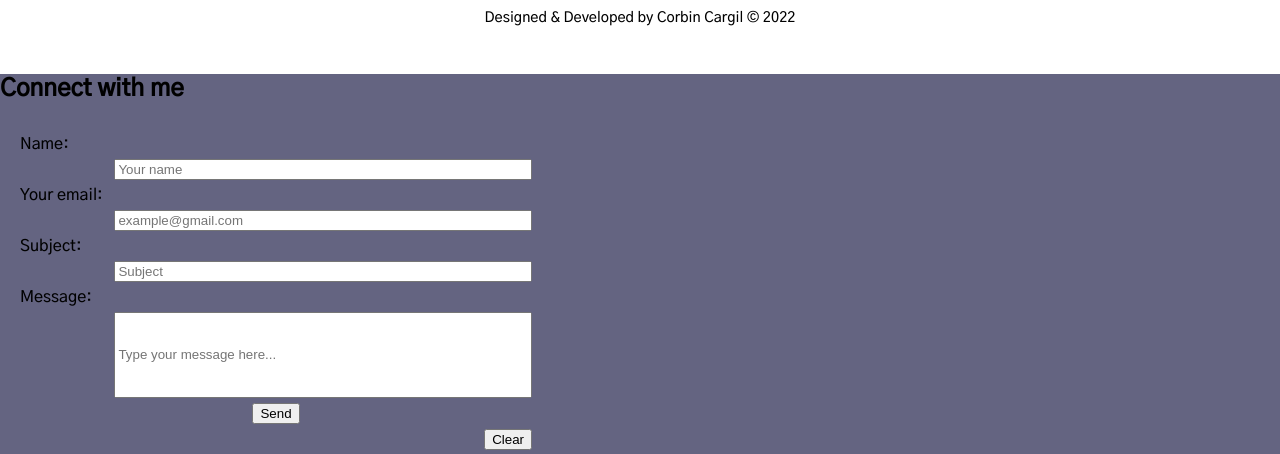
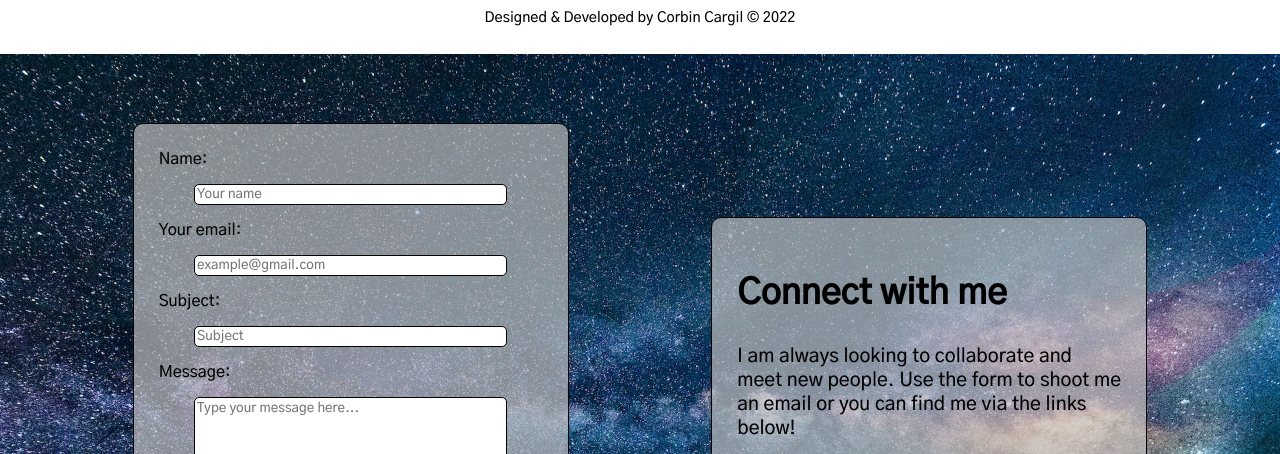
Before and after one commit to corbincargil/personal-site, a Gatsby site: page / in a window 1280 px wide. Shown: the part 3454-3908 px from the top of the page. Built offline with nearby package versions, Linux system fonts and the light colour scheme; Gatsby itself is replaced by a stand-in of ours.

Commit message:
updated styling for Contact.js. Moved the contact form to its own component. Added 'conenct with me' container to Contact.js with links to github and linkedin

```diff
--- a/src/components/Contact.js
+++ b/src/components/Contact.js
@@ -1,85 +1,28 @@
 import React, { useState } from "react";
 import { StyledContact } from "./styles/Contact.styled";
-import hero from "../images/hero.jpg";
+import ContactForm from "./ContactForm";
+import linkedInIcon from "../images/linkedin-48.png";
+import githubIcon from "../images/github-60.png";
 
 export default function Contact() {
-  const [form, setForm] = useState({
-    email: "",
-    name: "",
-    message: "",
-  });
-
-  function onUserInput(e) {
-    const updatedForm = {
-      ...form,
-      [e.target.name]: e.target.value,
-    };
-    setForm(updatedForm);
-  }
-
-  function submitForm(e) {
-    e.preventDefault();
-    alert(JSON.stringify(form, null, 2));
-  }
-
   return (
     <StyledContact>
-      <div
-        className="parallax"
-        style={{
-          backgroundImage: `url(${hero})`,
-        }}
-      ></div>
-      <h2>Connect with me</h2>
-      <form onSubmit={submitForm}>
-        <label htmlFor="name">Name:</label>
-        <input
-          type="text"
-          name="name"
-          id="name"
-          placeholder="Your name"
-          required
-          minLength={3}
-          onInput={onUserInput}
-          value={form.name}
-        />
-        <label htmlFor="email">Your email:</label>
-        <input
-          type="email"
-          name="email"
-          id="email"
-          placeholder="example@gmail.com"
-          required
-          minLength={6}
-          onInput={onUserInput}
-          value={form.email}
-        />
-        {/* <span className="error" aria-live="polite"></span> */}
-        <label htmlFor="subject">Subject:</label>
-        <input
-          type="text"
-          name="subject"
-          id="subject"
-          placeholder="Subject"
-          required
-          minLength={3}
-          onInput={onUserInput}
-          value={form.subject}
-        />
-        <label htmlFor="message">Message:</label>
-        <input
-          type="text"
-          name="message"
-          id="message"
-          placeholder="Type your message here..."
-          required
-          minLength={6}
-          onInput={onUserInput}
-          value={form.message}
-        />
-        <button type="submit">Send</button>
-        <input type="reset" value="Clear" />
-      </form>
+      <ContactForm />
+      <div id="connect">
+        <h2>Connect with me</h2>
+        <p>
+          I am always looking to collaborate and meet new people. Use the form
+          to shoot me an email or you can find me via the links below!
+        </p>
+        <div id="icon-container">
+          <a href="https://www.linkedin.com/in/corbin-cargil-65b4271b5">
+            <img src={linkedInIcon} alt="" />
+          </a>
+          <a href="https://github.com/corbincargil">
+            <img src={githubIcon} alt="" />
+          </a>
+        </div>
+      </div>
     </StyledContact>
   );
 }
--- /dev/null
+++ b/src/components/ContactForm.js
@@ -0,0 +1,79 @@
+import React, { useState } from "react";
+import { StyledForm } from "./styles/Contact.styled";
+
+export default function ContactForm() {
+  const [form, setForm] = useState({
+    email: "",
+    name: "",
+    message: "",
+  });
+
+  function onUserInput(e) {
+    const updatedForm = {
+      ...form,
+      [e.target.name]: e.target.value,
+    };
+    setForm(updatedForm);
+  }
+
+  function submitForm(e) {
+    e.preventDefault();
+    alert(JSON.stringify(form, null, 2));
+  }
+
+  return (
+    <StyledForm onSubmit={submitForm}>
+      <label htmlFor="name">Name:</label>
+      <input
+        type="text"
+        name="name"
+        id="name"
+        placeholder="Your name"
+        required
+        minLength={5}
+        maxLength={30}
+        onInput={onUserInput}
+        value={form.name}
+      />
+      <label htmlFor="email">Your email:</label>
+      <input
+        type="email"
+        name="email"
+        id="email"
+        placeholder="example@gmail.com"
+        required
+        minLength={6}
+        maxLength={40}
+        onInput={onUserInput}
+        value={form.email}
+      />
+      <label htmlFor="subject">Subject:</label>
+      <input
+        type="text"
+        name="subject"
+        id="subject"
+        placeholder="Subject"
+        required
+        minLength={3}
+        maxLength={30}
+        onInput={onUserInput}
+        value={form.subject}
+      />
+      <label htmlFor="message">Message:</label>
+      <textarea
+        name="message"
+        id="message"
+        rows={5}
+        placeholder="Type your message here..."
+        required
+        minLength={6}
+        maxLength={150}
+        onInput={onUserInput}
+        value={form.message}
+      />
+      <button id="submit" type="submit">
+        Send
+      </button>
+    </StyledForm>
+  );
+}
--- a/src/components/styles/Contact.styled.js
+++ b/src/components/styles/Contact.styled.js
@@ -1,71 +1,126 @@
 import styled from "styled-components";
+import hero from "../../images/hero.jpg";
+
+const containerWidth = "30%";
+const containerHeight = "450px";
+const containerMargin = "10px";
+const containerPadding = "25px";
+const containerBgColor = "#c2c2c2ae";
+const containerTextColor = "black";
+const headerTextColor = "#000000";
+const containerBorder = "1px solid black";
+const containerBorderRadius = "10px";
 
 export const StyledContact = styled.div`
   position: relative;
   top: 100vh;
   height: 80vh;
-  background-color: #646481;
+  background-image: url(${hero});
+  background-attachment: fixed;
+  background-position: center;
+  background-repeat: no-repeat;
+  background-size: cover;
 
-  form {
-    margin: 10px;
-    padding: 10px;
-    width: 40%;
-    display: flex;
-    flex-direction: column;
-    align-items: center;
-    gap: 5px;
+  display: flex;
+  flex-direction: row;
+  justify-content: space-evenly;
+  align-items: center;
+
+  #connect {
+    margin: ${containerMargin};
+    padding: ${containerPadding};
+    color: ${containerTextColor};
+    background-color: ${containerBgColor};
+    width: ${containerWidth};
+    height: ${containerHeight / 2};
+    border: ${containerBorder};
+    border-radius: ${containerBorderRadius};
   }
 
+  #connect h2 {
+    color: ${headerTextColor};
+    font-size: 2.2rem;
+  }
+
+  #connect p {
+    font-size: 1.2rem;
+  }
+
+  #icon-container img {
+    width: 40px;
+    transition: 0.3s;
+  }
+  #icon-container img:hover {
+    scale: 1.2;
+    transition: 0.3s;
+  }
+  #icon-container img:active {
+    scale: 0.9;
+    transition: 0.3s;
+  }
+`;
+
+export const StyledForm = styled.form`
+  color: ${containerTextColor};
+  background-color: ${containerBgColor};
+  margin: ${containerMargin};
+  padding: ${containerPadding};
+  width: ${containerWidth};
+  height: ${containerHeight};
+  border: ${containerBorder};
+  border-radius: ${containerBorderRadius};
+
+  display: flex;
+  flex-direction: column;
+  align-items: center;
+  gap: 15px;
+
   label {
+    font-family: inherit;
     align-self: flex-start;
   }
 
-  input {
-    align-self: flex-end;
+  input,
+  textarea {
+    font-family: inherit;
+    border-radius: 5px;
+    resize: none;
+    border: 1px solid black;
   }
+  input:focus,
+  textarea:focus {
+    border: 1px solid black;
+    outline: orange;
+    box-shadow: #ffa60078 0px 6px 12px -2px, #ffa60071 0px 3px 7px -3px;
+  }
+
   #name,
   #email,
   #subject,
   #message {
     width: 80%;
   }
-
   #message {
-    height: 80px;
+    height: 120px;
   }
 
-  .parallax {
-    width: 100%;
-    background-attachment: fixed;
-    background-position: center;
-    background-repeat: no-repeat;
-    background-size: cover;
+  #submit {
+    align-self: flex-end;
+    background-color: orange;
+    color: black;
+    width: 100px;
+    height: 30px;
+    font-size: 1.3rem;
+    border: 1px solid black;
+    border-radius: 5px;
   }
-  z-index: 100;
-  /* This is our style for the invalid fields */
-  /* input:invalid {
-    border-color: #900;
-    background-color: #fdd;
+  #submit:hover {
+    background-color: white;
+    color: orange;
+    scale: 1.1;
+    transition: 0.3s;
   }
-
-  input:focus:invalid {
-    outline: none;
-  } */
-
-  /* This is the style of our error messages */
-  /* .error {
-    width: 100%;
-    padding: 0;
-
-    font-size: 80%;
-    color: white;
-    background-color: #900;
-    border-radius: 0 0 5px 5px;
-
-    box-sizing: border-box;
+  #submit:active {
+    scale: 0.9;
   }
-
-  .error.active {
-    padding: 0.3em;
-  } */
 `;
```
Also changed, not shown: src/images/linkedin-48.png (added), 1 other file.
